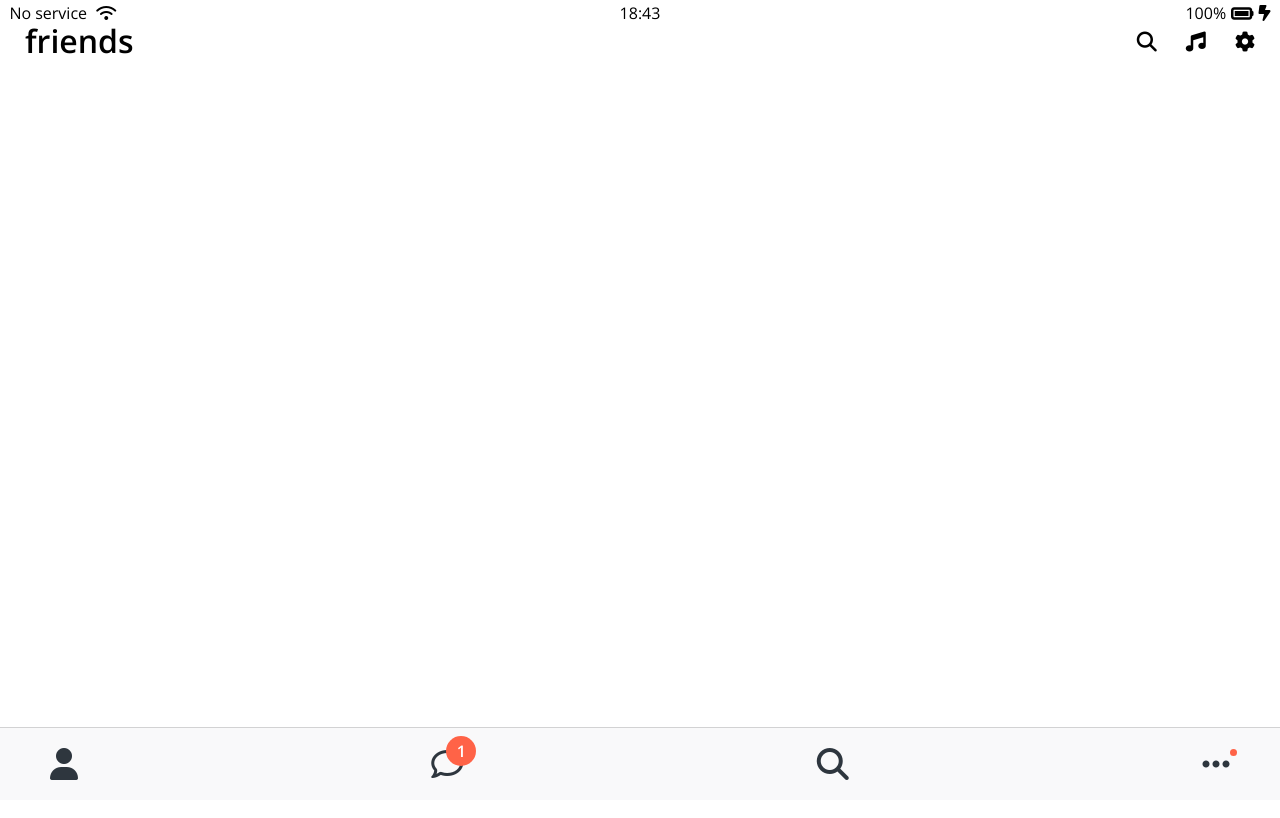
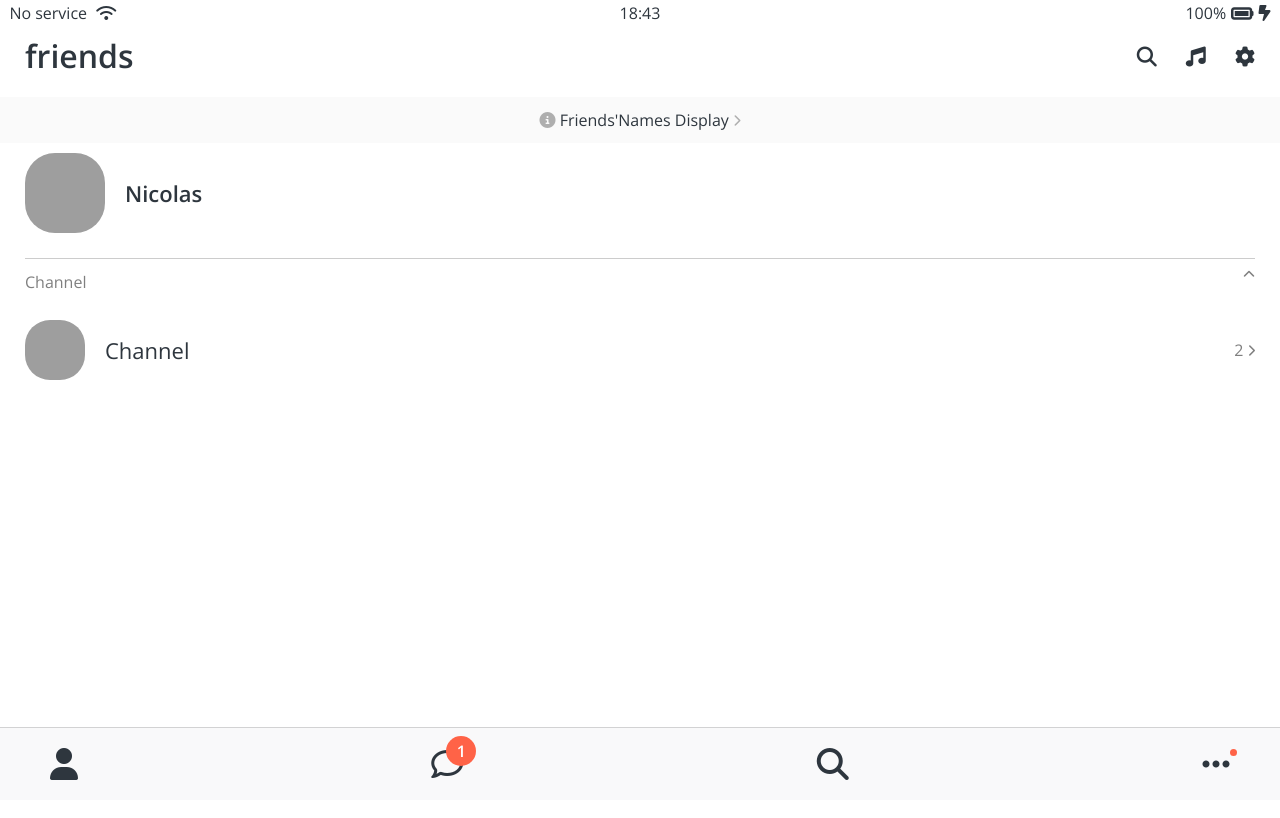
Before and after one commit to euihyunchoi97/kokoa-clone-2020, a plain HTML site: page friends.html in a window 1280 px wide. Shown: the top 818 px of the page. Drawn offline with nearby package versions, Linux system fonts and the light colour scheme; grey boxes are pictures that could not be loaded; a web font is replaced by a local one.

Commit message:
finish friends screen

```diff
--- a/css/components/screen-header.css
+++ b/css/components/screen-header.css
@@ -1,7 +1,9 @@
 .screen-header{
     display: flex; /*컨테이너를 플렉스 컨테이너로 만듦*/
     justify-content: space-between;
-    padding: 25px;
+    padding: 40px var(--horizontal-space) var(--horizontal-space);
+    font-size: 16px;
+
 
     /* 중앙에 위치하게 하기 */
     /* align-items : 이 속성은 플렉스 컨테이너(부모 요소)에 적용된다.
--- /dev/null
+++ b/css/components/user-component.css
@@ -0,0 +1,51 @@
+.user-component{
+    /* justify-content: space-between :
+        - display: flex인 경우 사용
+        - Flex Container 내의 Flex Items들을 주축에 따라 어떻게 정렬할지 지정하는 속성
+        - space-between은 첫번째 아이템과 마지막 아이템을 컨테이너 양 끝에 정렬,
+                          나머지 아이템은 동일한 간격으로 분산 */
+    justify-content: space-between;
+}
+
+.user-component,
+.user-component__column:first-child{
+    display: flex;
+    align-items: center;
+}
+
+.user-component__avatar{
+    width:70px;
+    height: 70px;
+    border-radius: 30px;
+    margin-right: 20px
+}
+
+.user-component__title {
+    font-size: 22px;
+    font-weight: 600;
+}
+
+.user-component__subtitle{
+    margin-top: 5px;
+    font-size: 17px;
+    color: rgba(0,0,0,0.5);
+}
+
+.user-component__avatar--xl{
+    width: 80px;
+    height: 80px;
+}
+
+.user-component__avatar--sm{
+    width: 60px;
+    height: 60px;
+    border-radius: 25px;
+}
+
+.user-component__title--not-bold{
+    font-weight: 400;
+}
+
+.user-component__column:last-child{
+    color:rgba(0,0,0,0.5);
+}
--- /dev/null
+++ b/css/screens/friends.css
@@ -0,0 +1,34 @@
+#friends-display-link{
+    text-align: center;
+    /* <a>는 display: aline -> 다른 요소와 나란히 나타남, 그 크기만큼만 자리차지*/
+    /* display:block : 해당 요소를 블록 수준 요소로 표시
+                       블록수준요소는 행에 하나씩 차지,
+                       너비 전체를 차지하는 성질이 있음
+                       따라서 다른 요소들과 수직으로 쌓이게 됨. */
+    display: block;
+    background-color: #fafafa;
+    padding: 15px 0px;
+    font-size: 16px;
+    margin-bottom: 10px;
+}
+
+#friends-display-link i{
+    color: rgba(0, 0, 0, 0.3)
+}
+
+.friends-screen{
+    padding: 0px var(--horizontal-space);
+}
+
+.friends-screen__channel{
+    margin-top:25px;
+    border-top: 1px solid rgba(0,0,0,0.2);
+    padding-top: 15px;
+}
+
+.friends-screen__channel-header{
+    margin-bottom: 30px;
+    display : flex;
+    justify-content: space-between;
+    color:rgba(0,0,0,0.5);
+}
--- a/css/styles.css
+++ b/css/styles.css
@@ -6,13 +6,17 @@
 @import "components/status-bar.css";
 @import "components/nav-bar.css";
 @import "components/screen-header.css";
+@import "components/user-component.css";
 
 /* Screens */
 @import "screens/login.css";
+@import "screens/friends.css";
 
 body {
    font-family: 'Open Sans', sans-serif;
 
    /* 페이지 길이 늘이기 */
    height: 1000vh;
+
+   color:#2e363e;
 }
--- a/css/variables.css
+++ b/css/variables.css
@@ -1,3 +1,4 @@
 :root{
     --yellow:#fae100;
+    --horizontal-space: 25px;
 }
--- a/friends.html
+++ b/friends.html
@@ -36,6 +36,47 @@
         </div>
     </header>
 
+    <a id="friends-display-link">
+        <i class="fa-solid fa-circle-info"></i> Friends'Names Display
+        <i class="fa-solid fa-chevron-right fa-xs"></i>
+    </a>
+
+    <main class="friends-screen">
+        <div class="user-component">
+            <div class="user-component__column">
+                <img src="https://avatars3.githubusercontent.com/u/3612017"
+                     class="user-component__avatar user-component__avatar--xl"/>
+                <div class="user-component__text">
+                    <h4 class="user-component__title">Nicolas</h4>
+                    <!-- <h6 class="user-component__subtitle">this text whatever</h6> -->
+                </div>
+            </div>
+            <div class="user-component__column"></div>
+        </div>
+        <div class="friends-screen__channel">
+            <div class="friends-screen__channel-header">
+                <span>Channel</span>
+                <i class="fa-solid fa-chevron-up fa-xs"></i>
+            </div>
+            <div class="user-component">
+                <div class="user-component__column">
+                    <img src="https://avatars3.githubusercontent.com/u/3612017"
+                         class="user-component__avatar user-component__avatar--sm"/>
+                    <div class="user-component__text">
+                        <h4 class="user-component__title user-component__title--not-bold">Channel</h4>
+                    </div>
+                </div>
+                <div class="user-component__column">
+                    <span>2</span>
+                    <i class="fa-solid fa-chevron-right fa-xs"></i>
+                </div>
+            </div>
+        </div>
+    </main>
+
+
+
+
     <!-- nav>ul>li*4>a -->
     <nav class="nav">
         <ul class="nav__list">
```
